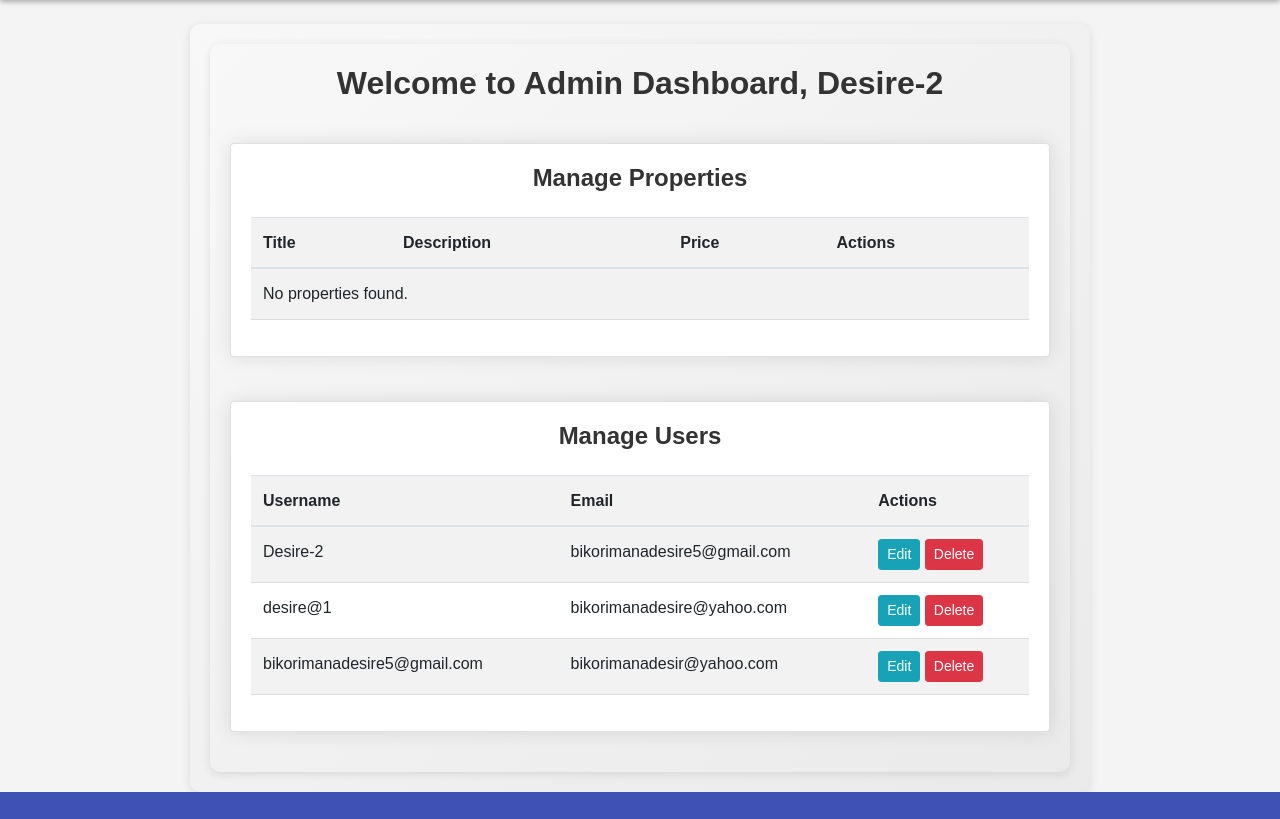
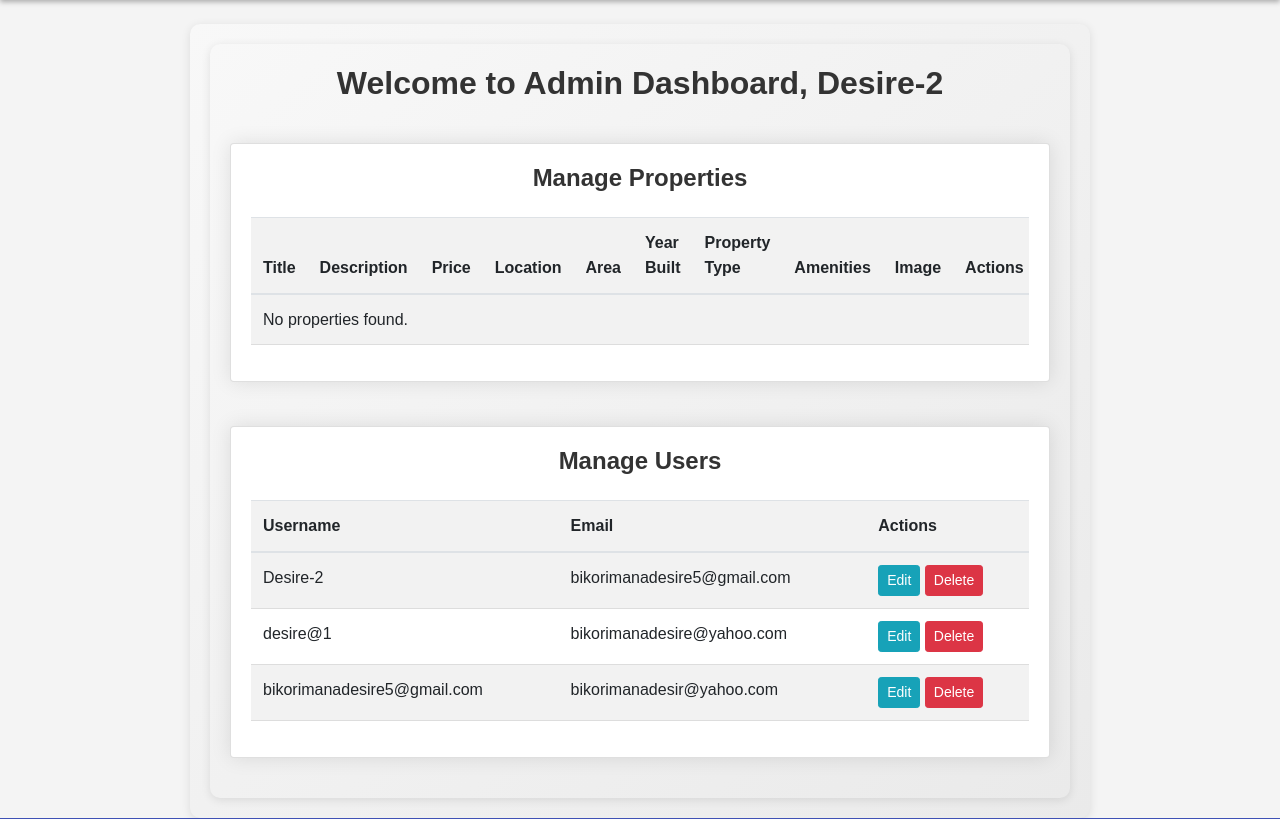
Before and after one commit to Desire-2/DreamHome, a Flask app: page /admin/dashboard in a window 1280 px wide. Shown: the part 64-883 px from the top of the page. Run offline with Flask 3, Linux system fonts and the light colour scheme; a user stored in the database is signed in; some libraries are stand-ins or nearby versions.

Commit message:
Admin dashboard

```diff
--- a/app.py
+++ b/app.py
@@ -214,6 +214,11 @@
     property = Property.query.get(property_id)
 
     if property:
+        # Delete associated images first
+        images = Image.query.filter_by(property_id=property_id).all()
+        for image in images:
+            db.session.delete(image)
+
         # Delete the property from the database
         db.session.delete(property)
         db.session.commit()
--- a/templates/admin_dashboard.html
+++ b/templates/admin_dashboard.html
@@ -7,6 +7,19 @@
 {% block content %}
 <div class="container">
     <h2 class="text-center mb-4">Welcome to Admin Dashboard, {{ current_user.username }}</h2>
+
+    <!-- Flash messages -->
+    {% with messages = get_flashed_messages(with_categories=true) %}
+        {% if messages %}
+            <div class="alert alert-dismissible">
+                {% for category, message in messages %}
+                    <div class="alert alert-{{ category }}">
+                        {{ message }}
+                    </div>
+                {% endfor %}
+            </div>
+        {% endif %}
+    {% endwith %}
 
     <!-- Section for managing properties -->
     <div class="row justify-content-center">
@@ -21,6 +34,12 @@
                                     <th>Title</th>
                                     <th>Description</th>
                                     <th>Price</th>
+                                    <th>Location</th>
+                                    <th>Area</th>
+                                    <th>Year Built</th>
+                                    <th>Property Type</th>
+                                    <th>Amenities</th>
+                                    <th>Image</th>
                                     <th>Actions</th>
                                 </tr>
                             </thead>
@@ -31,6 +50,12 @@
                                             <td>{{ property.title }}</td>
                                             <td>{{ property.description }}</td>
                                             <td>${{ property.price }}</td>
+                                            <td>{{ property.location }}</td>
+                                            <td>{{ property.area }}</td>
+                                            <td>{{ property.year_built }}</td>
+                                            <td>{{ property.property_type }}</td>
+                                            <td>{{ property.amenities }}</td>
+                                            <td><img src="{{ property.image_url }}" alt="{{ property.title }}" style="max-width: 100px; max-height: 100px;"></td>
                                             <td>
                                                 <a href="{{ url_for('modify_properties', property_id=property.id) }}" class="btn btn-primary btn-sm">Modify</a>
                                                 <form action="{{ url_for('delete_property', property_id=property.id) }}" method="post" style="display: inline;">
@@ -41,7 +66,7 @@
                                     {% endfor %}
                                 {% else %}
                                     <tr>
-                                        <td colspan="4">No properties found.</td>
+                                        <td colspan="10">No properties found.</td>
                                     </tr>
                                 {% endif %}
                             </tbody>
@@ -93,5 +118,7 @@
             </div>
         </div>
     </div>
+
+
 </div>
 {% endblock %}
```
Also changed, not shown: remove_db.py (+14 -17 lines), instance/site.db, static/images/download_1.jpg (deleted), 1 other file.
